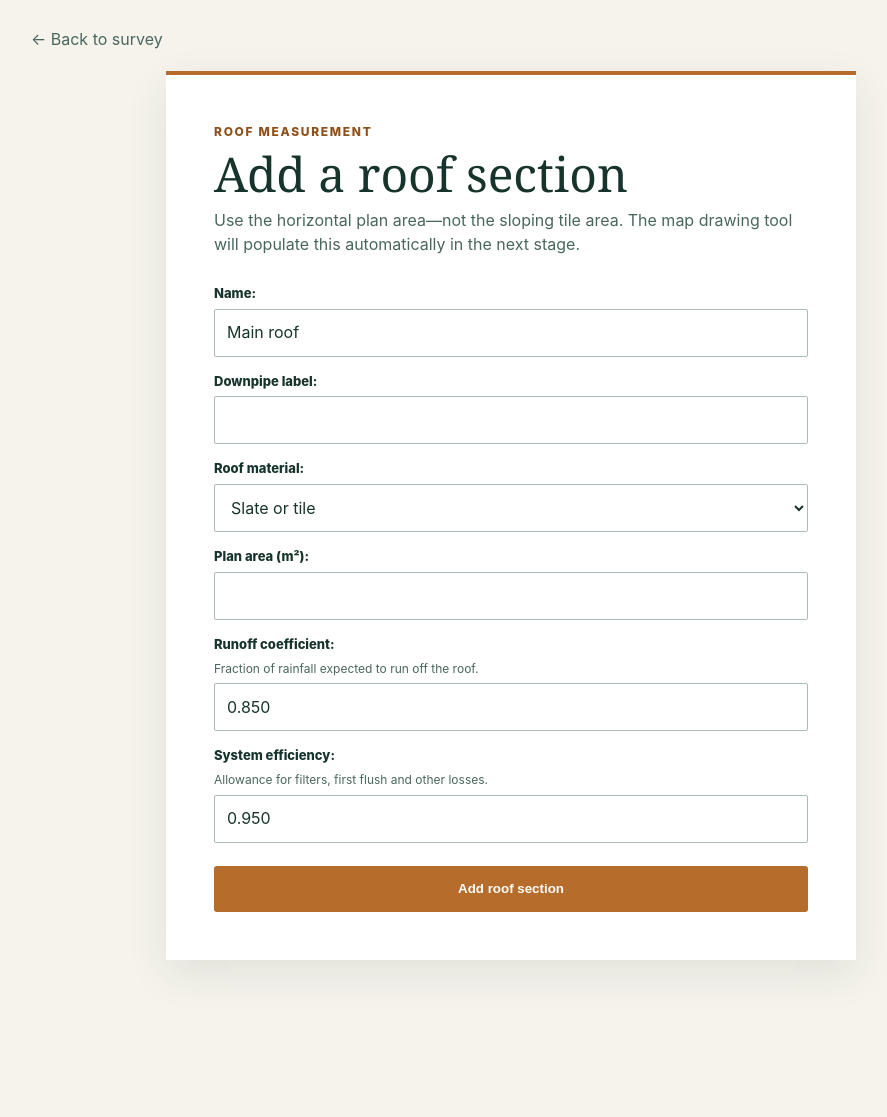
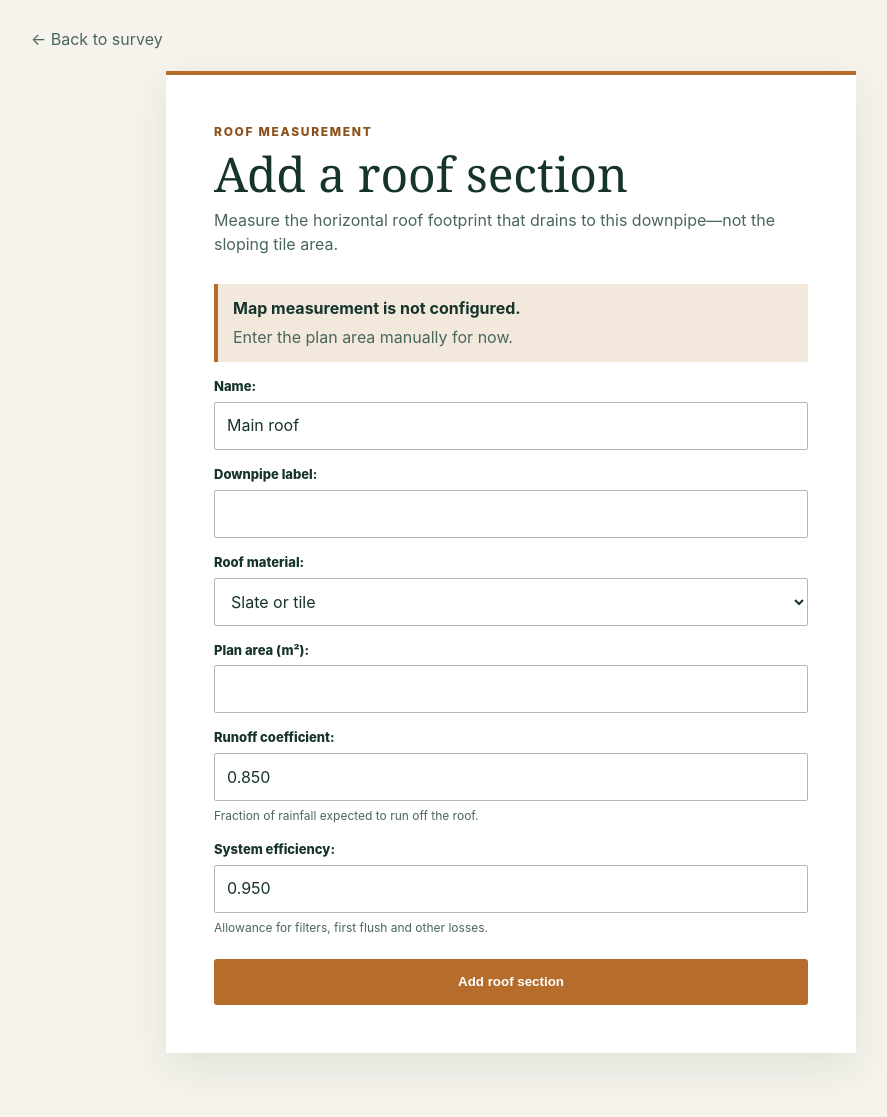
Before and after one commit to PeteCookson/Avonmoor, a Django app: page /surveys/1/roof-sections/new/ in a window 1280 px wide. Shown: the part 72-1189 px from the top of the page, without its empty margins (129-1016 px from the left). Before the commit the page ends 1040 px from the top, so only its background shows below. Run offline with Django 5.2, Linux system fonts and the light colour scheme; a user stored in the database is signed in; tables that the repository leaves empty hold one stand-in row (values such as "Sample post").

Commit message:
Enhance roof section form with error handling
Updated roof section form to improve instructions and added error handling for form fields.

```diff
--- a/water_survey/templates/water_survey/roof_section_form.html
+++ b/water_survey/templates/water_survey/roof_section_form.html
@@ -5,11 +5,62 @@
 <section class="form-panel">
     <p class="eyebrow">Roof measurement</p>
     <h1>Add a roof section</h1>
-    <p class="lede">Use the horizontal plan area—not the sloping tile area. The map drawing tool will populate this automatically in the next stage.</p>
+    <p class="lede">Measure the horizontal roof footprint that drains to this downpipe—not the sloping tile area.</p>
     <form method="post" class="stacked-form">
         {% csrf_token %}
-        {{ form.as_div }}
+        {% if form.non_field_errors %}<div class="form-error">{{ form.non_field_errors }}</div>{% endif %}
+
+        {% for hidden in form.hidden_fields %}
+            {{ hidden }}
+            {% if hidden.errors %}<div class="form-error">{{ hidden.errors }}</div>{% endif %}
+        {% endfor %}
+
+        {% if google_maps_api_key %}
+        <div class="map-field">
+            <div class="map-heading">
+                <div>
+                    <label>Roof outline</label>
+                    <small>Tap each corner. Drag a point to correct it.</small>
+                </div>
+                <output id="map-area" class="map-area" aria-live="polite">No outline</output>
+            </div>
+            <div
+                id="roof-map"
+                class="roof-map"
+                data-api-key="{{ google_maps_api_key }}"
+                data-address="{{ map_address }}"
+                data-latitude="{{ survey.latitude|default_if_none:'' }}"
+                data-longitude="{{ survey.longitude|default_if_none:'' }}"
+            ></div>
+            <div id="map-message" class="map-message">Finding the property…</div>
+            <div class="map-actions">
+                <button type="button" id="undo-map-point" class="button button-secondary" disabled>Undo point</button>
+                <button type="button" id="clear-map" class="button button-secondary" disabled>Clear outline</button>
+            </div>
+        </div>
+        {% else %}
+        <div class="map-unavailable">
+            <strong>Map measurement is not configured.</strong>
+            Enter the plan area manually for now.
+        </div>
+        {% endif %}
+
+        {% for field in form.visible_fields %}
+        <div class="form-field{% if field.name == 'area_m2' %} area-field{% endif %}">
+            {{ field.label_tag }}
+            {{ field }}
+            {% if field.help_text %}<span class="helptext">{{ field.help_text }}</span>{% endif %}
+            {% if field.errors %}<div class="form-error">{{ field.errors }}</div>{% endif %}
+        </div>
+        {% endfor %}
         <button type="submit" class="button button-primary button-wide">Add roof section</button>
     </form>
 </section>
 {% endblock %}
+
+{% block scripts %}
+{% if google_maps_api_key %}
+{% load static %}
+<script src="{% static 'js/roof_measure.js' %}" defer></script>
+{% endif %}
+{% endblock %}
```
